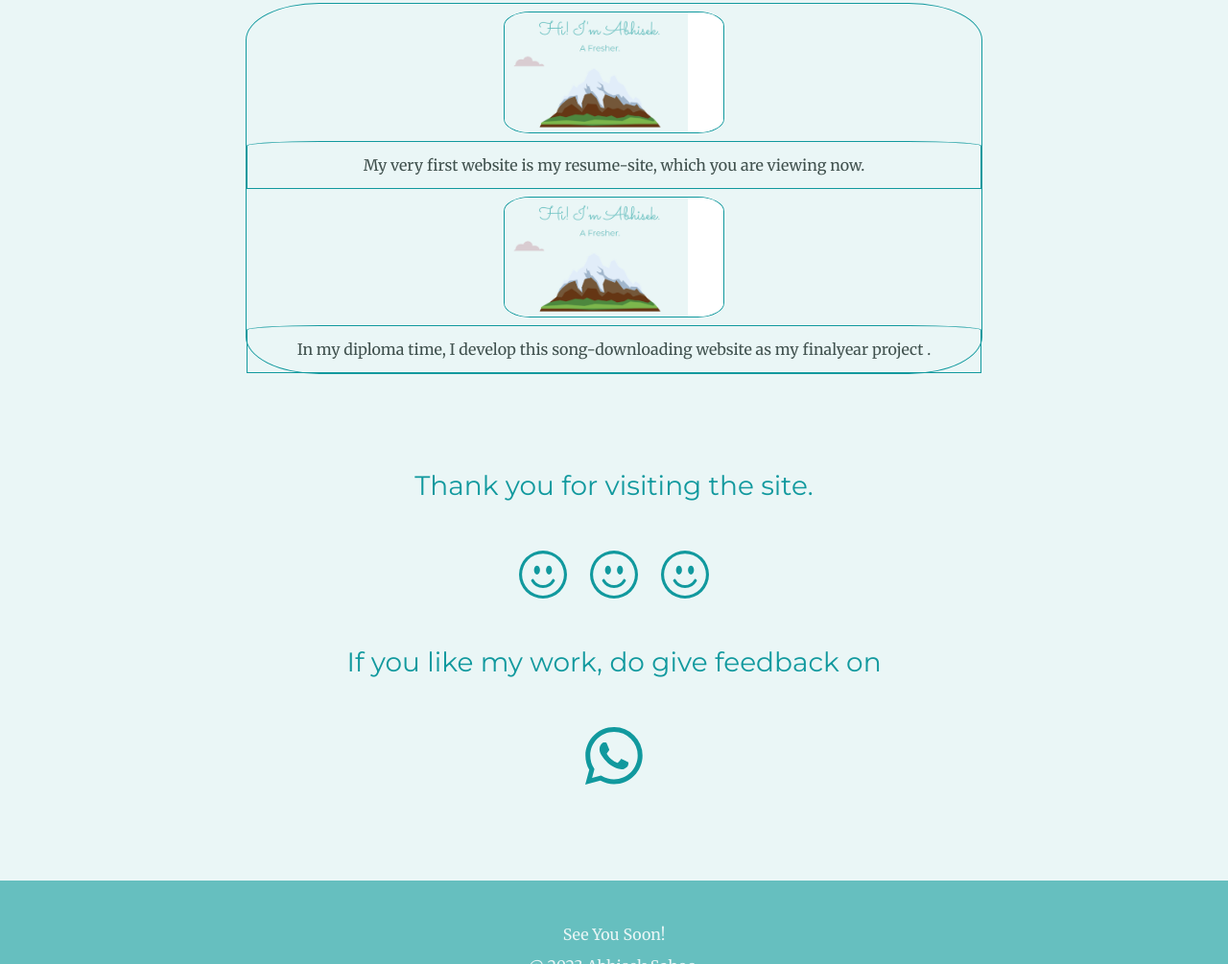
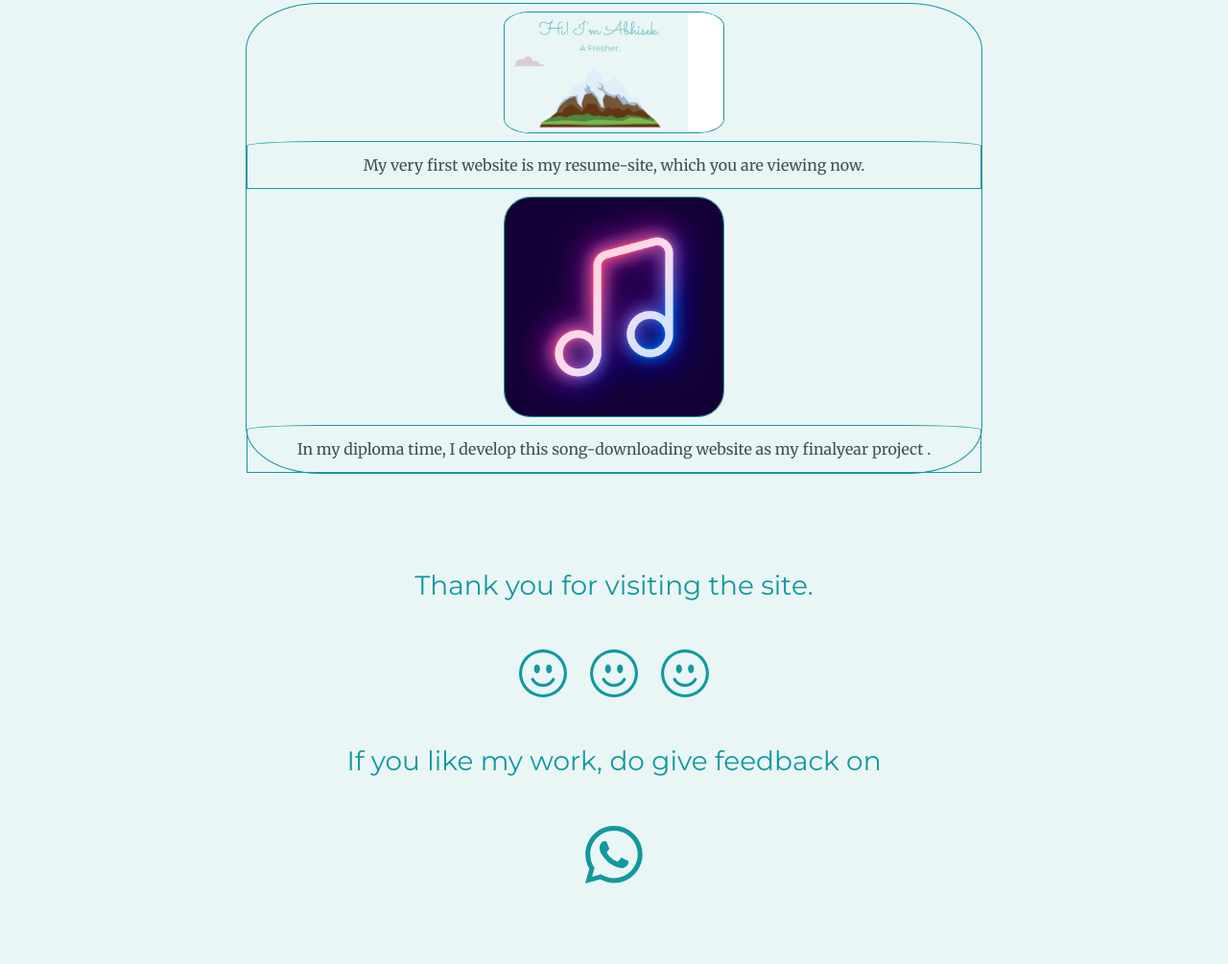
Before and after one commit to kingavi-sys/my-resume-site, a plain HTML site: page index.html in a window 1280 px wide. Shown: the part 2591-3596 px from the top of the page at 96% size. Drawn offline with nearby package versions, Linux system fonts and the light colour scheme.

Commit message:
Update index.html

```diff
--- a/index.html
+++ b/index.html
@@ -100,7 +100,7 @@
               </a>
 
               <a href="https://kingavi-sys.github.io/MusicMasti/">
-                <img class="project-img" src="images/first-project.png" alt="resume-site">
+                <img class="project-img" src="images/title-img.jpg" alt="resume-site">
                 <li class="list-group-item projects-des">In my diploma time, I develop this song-downloading website as my finalyear project .</li>
               </a>
             </ul>
```
